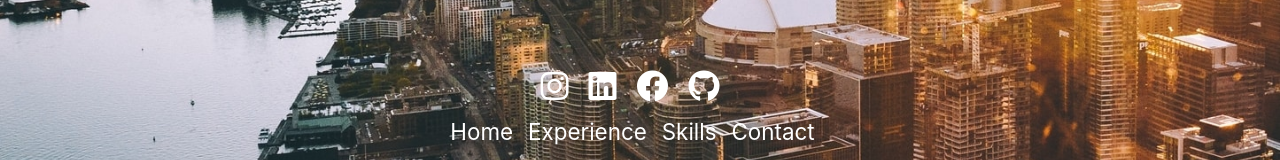
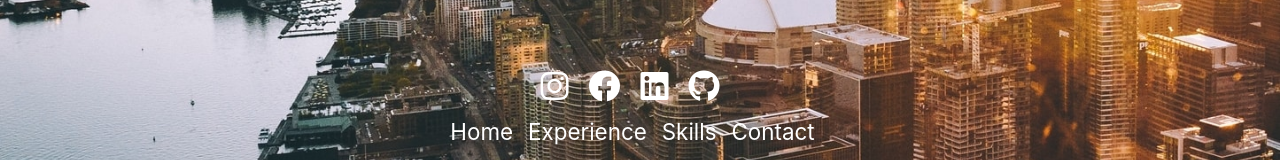
Before and after one commit to crimsonality/test, a React (Create React App) app: page / in a window 1280 px wide. Shown: the part 293-453 px from the top of the page. Built offline with nearby package versions, Linux system fonts and the light colour scheme.

Commit message:
linked in fb swap

```diff
--- a/src/Components/Header/Header.js
+++ b/src/Components/Header/Header.js
@@ -13,8 +13,8 @@ class Header extends Component {
       <LazyImage src={BackgroundImage} class="img-background"/>
       <div className="social-icon-container">
          <SocialIcon link="https://www.instagram.com/crimsonality/" name="instagram"/>
-         <SocialIcon link="https://www.facebook.com/jiwizzle" name="linkedin"/>
-         <SocialIcon link="https://www.linkedin.com/in/kimjiwoo" name="facebook"/>
+         <SocialIcon link="https://www.facebook.com/jiwizzle" name="facebook"/>
+         <SocialIcon link="https://www.linkedin.com/in/kimjiwoo" name="linkedin"/>
          <SocialIcon link="https://github.com/crimsonality" name="github"/>
       </div>
       <Navbar />
```
